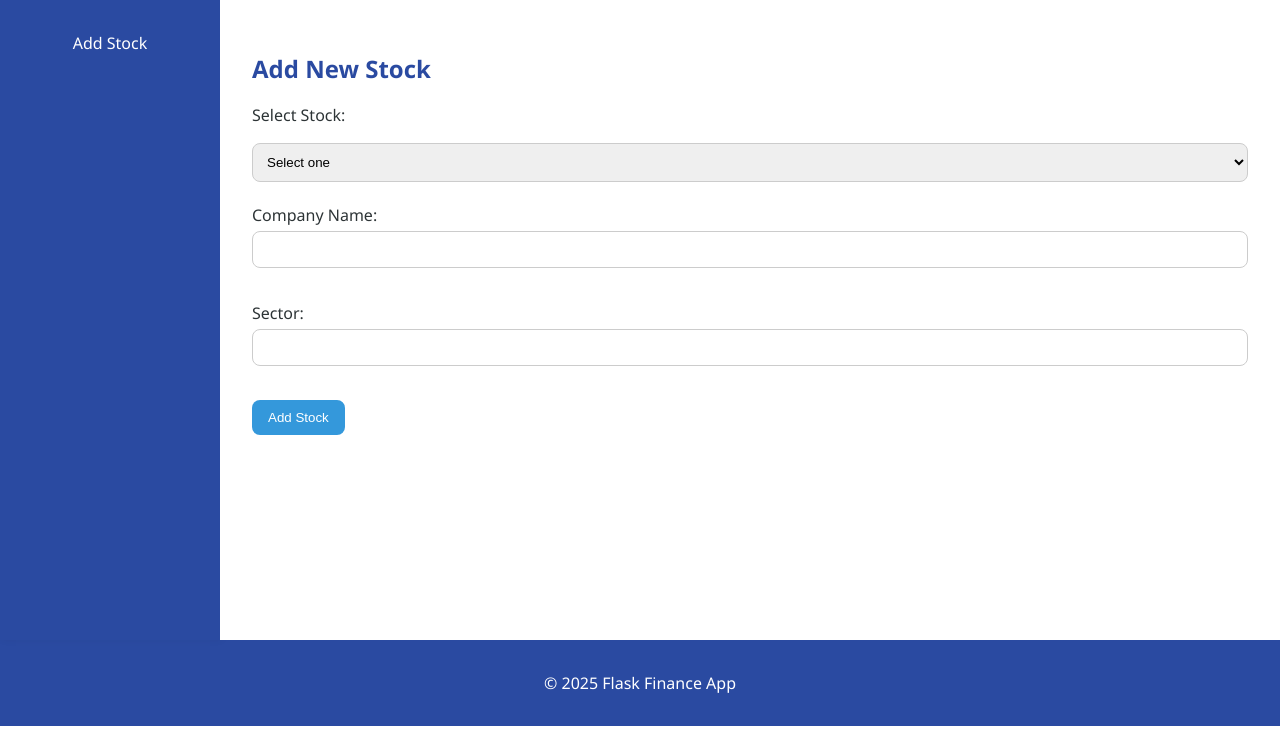
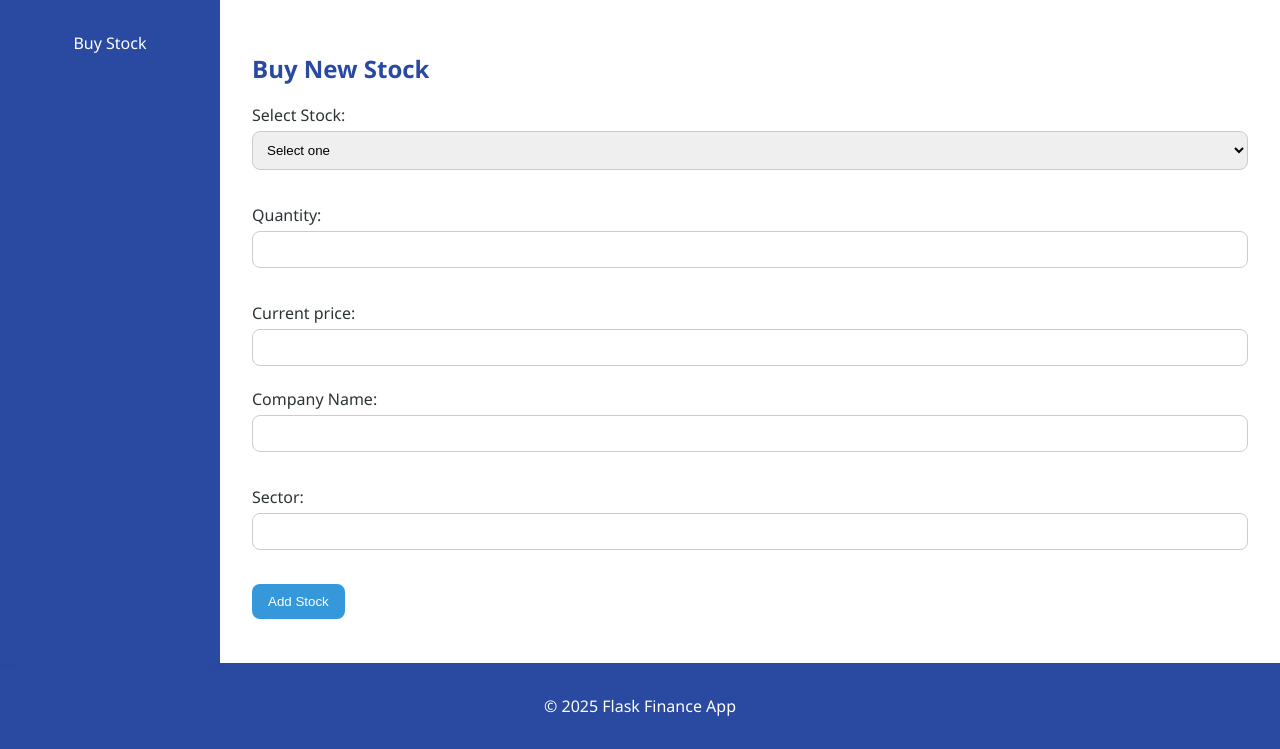
Before and after one commit to sharonnwobi/Fantastic4, a Flask app: template templates/create.html in a window 1280 px wide. Shown: the part 118-867 px from the top of the page. Before the commit the page ends 844 px from the top, so only its background shows below. Run offline with Flask 3, Linux system fonts and the light colour scheme; the template is opened without the code that fills it, so the values that code supplies are empty.

Commit message:
buy stocks page rework

```diff
--- a/app.py
+++ b/app.py
@@ -1,7 +1,8 @@
 from flask import Flask, render_template, request, redirect
 import requests
 from database.connection import connect_to_database
-from helpers.yfinance_lookup import get_top_stock_info
+from datetime import datetime
+from helpers.yfinance_lookup import get_stock_current_price
 
 app = Flask(__name__)
 
@@ -14,20 +15,25 @@ def show_stocks():
 @app.route("/stocks/create", methods=["GET", "POST"])
 def create_stock():
     if request.method == "POST":
-        symbol = request.form["symbol"]
-        name = request.form["company_name"]
-        sector = request.form["sector"]
+        quantity = request.form["quantity"]
+        price = request.form["price"]
+        stock_id = request.form["stock_id"]
+        now = datetime.now().strftime("%Y-%m-%d %H:%M:%S")
         db = connect_to_database()
         cursor = db.cursor()
         cursor.execute(
-            "INSERT INTO stocks (symbol, company_name, sector) VALUES (%s, %s, %s)",
-            (symbol, name, sector)
+            "INSERT INTO transactions (stock_id, price, quantity, transaction_date) VALUES (%s, %s, %s, %s)",
+            (stock_id, price, quantity, now)
         )
         db.commit()
         cursor.close()
         return redirect("/stocks")
 
-    stock_options = get_top_stock_info()
+    stock_options = requests.get("http://localhost:5000/api/stocks")
+    # append to stock_options to include current price that we get from get_stock_current_price() method
+    stock_options = stock_options.json()
+    for stock in stock_options:
+        stock["current_price"] = get_stock_current_price(stock["symbol"])
     return render_template("create.html", stock_options=stock_options)
 
 
--- a/config.py
+++ b/config.py
@@ -1,3 +1,3 @@
 HOST = "localhost"
 USER = "root"
-PASSWORD = "your_mysql_password"
+PASSWORD = "n3u3da!"
--- a/helpers/yfinance_lookup.py
+++ b/helpers/yfinance_lookup.py
@@ -1,30 +1,5 @@
 import yfinance as yf
 
-top_tickers = [
-    "AAPL", "MSFT", "GOOGL", "AMZN", "NVDA",
-    "META", "TSLA", "BRK-B", "JNJ", "V",
-    "UNH", "XOM", "JPM", "MA", "PG",
-    "HD", "LLY", "PEP", "BAC", "COST"
-]
-
-def get_top_stock_info():
-    results = []
-    for symbol in top_tickers:
-        try:
-            ticker = yf.Ticker(symbol)
-            info = ticker.info
-            results.append({
-                "symbol": symbol,
-                "company_name": info.get("longName", symbol),
-                "sector": info.get("sector", "Unknown")
-            })
-        except Exception:
-            results.append({
-                "symbol": symbol,
-                "company_name": symbol,
-                "sector": "Unknown"
-            })
-    return results
 
 def get_stock_info(symbol):
     stock = yf.Ticker(symbol)
@@ -43,3 +18,11 @@ def get_stock_info(symbol):
         "timestamps": timestamps,
         "prices": prices
     }
+
+def get_stock_current_price(symbol):
+    stock = yf.Ticker(symbol)
+    try:
+        current_price = stock.history(period="1d").iloc[-1]["Close"]
+    except Exception as e:
+        return f"Error fetching current price: {e}", 500
+    return current_price
--- a/static/styles.css
+++ b/static/styles.css
@@ -117,7 +117,7 @@ form label {
   font-weight: 500;
 }
 
-form input[type="text"], form select {
+form input[type="text"], form select, form input[type="number"] {
   width: 100%;
   padding: 10px;
   margin-top: 5px;
--- a/templates/base.html
+++ b/templates/base.html
@@ -17,7 +17,7 @@
   <div class="layout">
     <nav class="sidebar">
       <ul>
-        <li><a href="/stocks/create">Add Stock</a></li>
+        <li><a href="/stocks/create">Buy Stock</a></li>
       </ul>
     </nav>
 
--- a/templates/create.html
+++ b/templates/create.html
@@ -2,18 +2,20 @@
 {% block title %}Add New Stock{% endblock %}
 
 {% block content %}
-<h2>Add New Stock</h2>
+<h2>Buy New Stock</h2>
 <form action="/stocks/create" method="post">
-  <label>Select Stock:</label>
-  <select name="symbol" required onchange="fillFields(this)">
+  <label>Select Stock:
+  <select name="stock_id" required onchange="fillFields(this)">
     <option value="" disabled selected>Select one</option>
     {% for stock in stock_options %}
-      <option value="{{ stock.symbol }}"
+      <option value="{{ stock.stock_id }}"
               data-name="{{ stock.company_name }}"
-              data-sector="{{ stock.sector }}">{{ stock.symbol }} - {{ stock.company_name }}</option>
+              data-sector="{{ stock.sector }}"
+              data-price="{{ stock.current_price }}">{{ stock.symbol }} - {{ stock.company_name }}</option>
     {% endfor %}
-  </select><br><br>
-
+  </select></label><br>
+  <label>Quantity: <input type="number" name="quantity" required></label><br>
+  <label>Current price: <input type="text" name="price" id="current_price" readonly/><label><br>
   <label>Company Name: <input type="text" name="company_name" id="company_name" required readonly></label><br>
   <label>Sector: <input type="text" name="sector" id="sector" readonly></label><br>
 
@@ -25,6 +27,7 @@
     const selected = select.options[select.selectedIndex];
     document.getElementById("company_name").value = selected.dataset.name;
     document.getElementById("sector").value = selected.dataset.sector;
+    document.getElementById("current_price").value = selected.dataset.price;
   }
 </script>
 
```
Also changed, not shown: api.py (+32 -35 lines).
